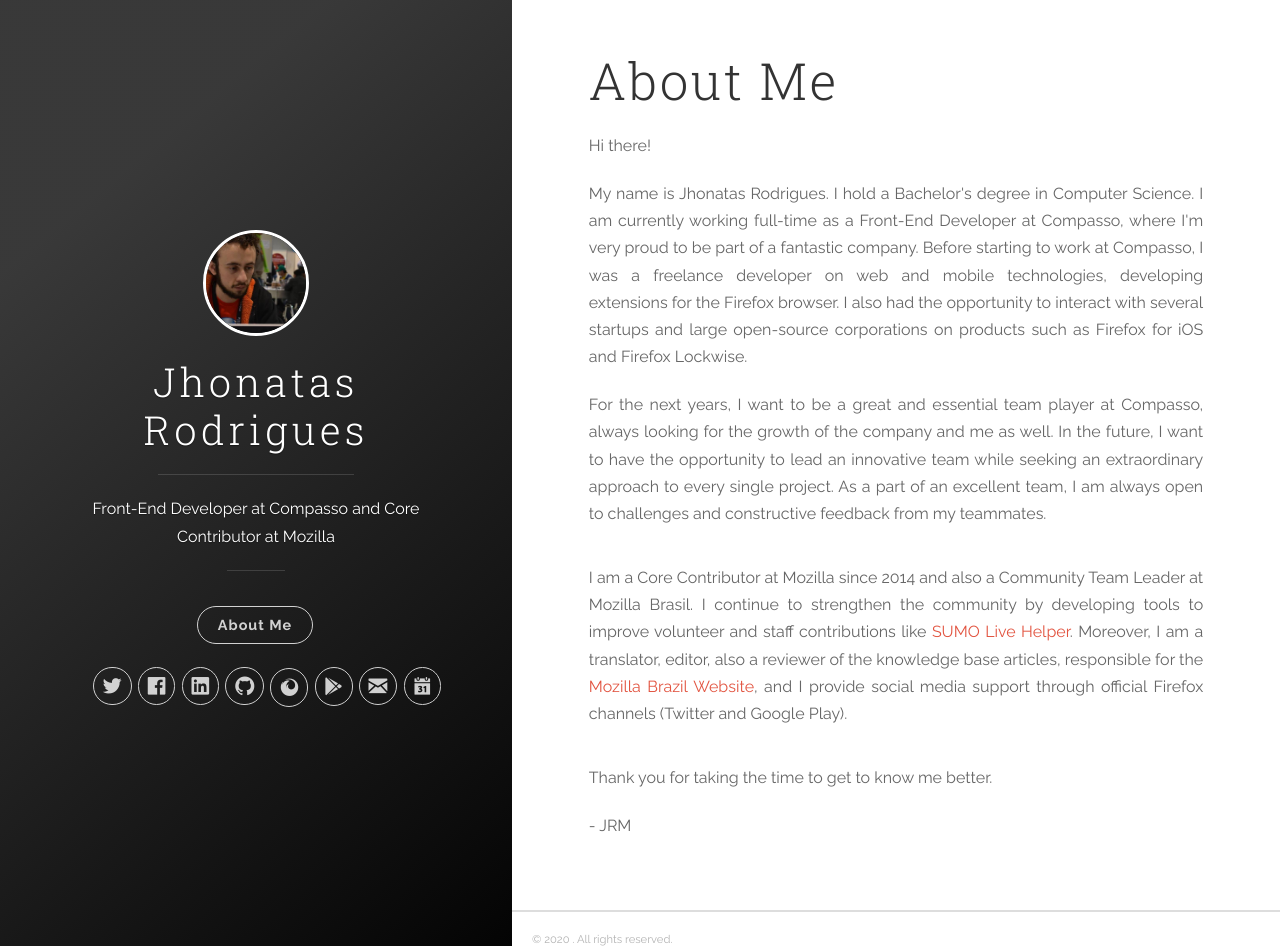
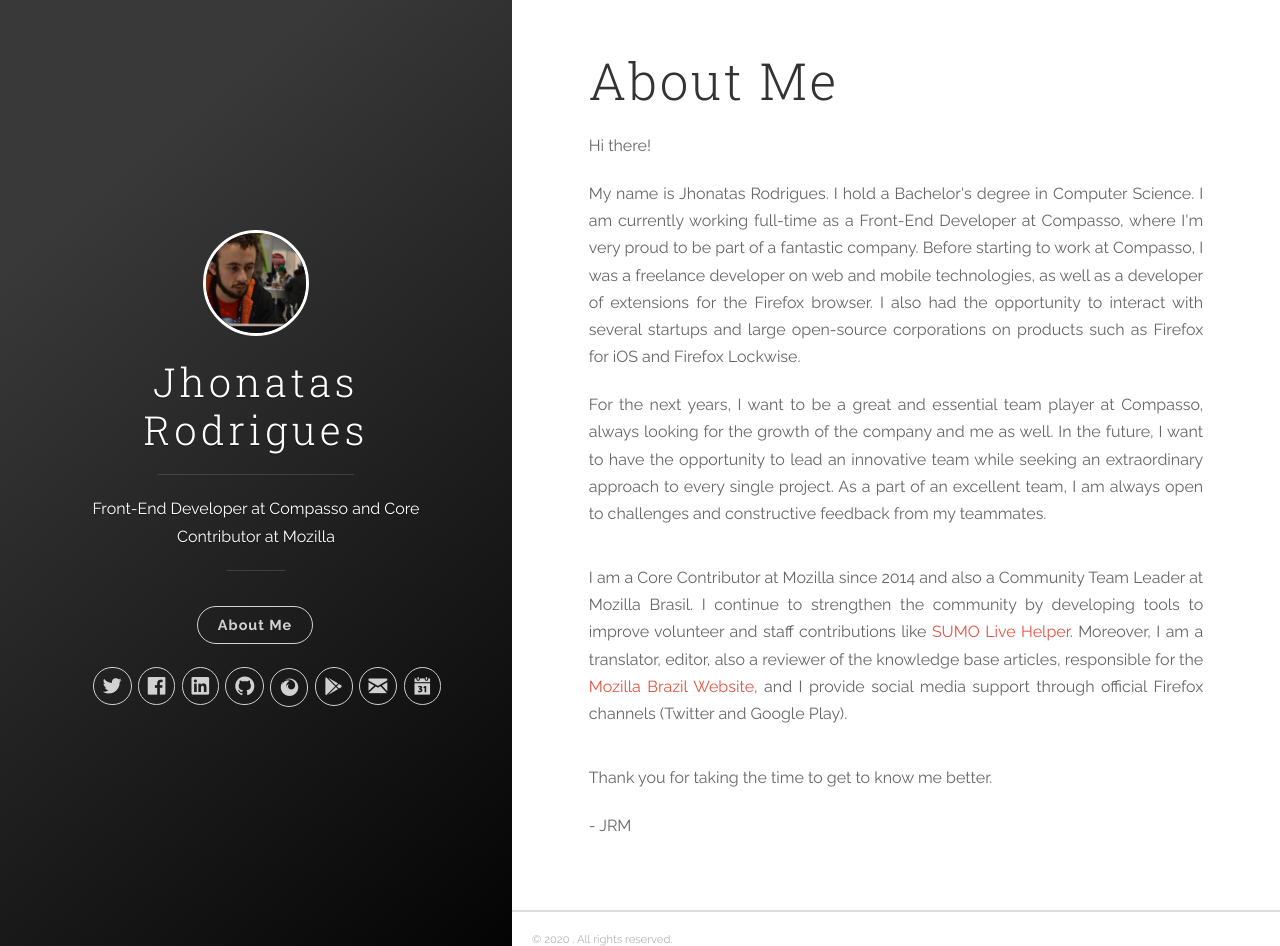
Before and after one commit to jhonatasrm/jhonatasrm.github.io, a Jekyll site: the page built from tags.md, in a window 1280 px wide and 946 px high. Built offline with Jekyll 4.4.1, drawn with Linux system fonts in a browser that asks for light colours; nearby versions of some CDN libraries.

Commit message:
Update description 'About Me' and minor fixes

```diff
--- a/_layouts/default.html
+++ b/_layouts/default.html
@@ -15,12 +15,14 @@
             <p align="justify">
                 My name is Jhonatas Rodrigues. I hold a Bachelor's degree in Computer Science. I am currently working
                 full-time as a Front-End Developer at Compasso, where I'm very proud to be part of a fantastic company. Before starting to work at Compasso,
-                I was a freelance developer on web and mobile technologies, developing extensions for the Firefox browser. I also had the opportunity to interact
+                I was a freelance developer on web and mobile technologies, as well
+                as a developer of extensions for the Firefox browser. I also had the opportunity to interact
                 with several startups and large open-source corporations on products such as Firefox for iOS and Firefox Lockwise.
             </p>
             <p align="justify">
                 For the next years, I want to be a great and essential team player at Compasso, always looking for the growth of the company and me as well. In the future,
-                I want to have the opportunity to lead an innovative team while seeking an extraordinary approach to every single project. As a part of an excellent team, I am always open to challenges and constructive feedback from my teammates.
+                I want to have the opportunity to lead an innovative team while seeking an extraordinary approach to every single project. As a part of
+                an excellent team, I am always open to challenges and constructive feedback from my teammates.
             </p><br>
 
             <p align="justify">I am a Core Contributor at Mozilla since 2014 and also a Community Team Leader at Mozilla Brasil. I continue to strengthen the community by developing tools to improve volunteer and staff
--- a/about_me.html
+++ b/about_me.html
@@ -81,11 +81,11 @@
 
         <div class="navigation-wrapper">
 
-          <nav class="cover-navigation cover-navigation--primary">
+          <!-- <nav class="cover-navigation cover-navigation--primary">
             <ul class="navigation">
               <li class="navigation__item"><a href="about_me.html" title="About Me" class="blog-button">About Me</a></li>
             </ul>
-          </nav>
+          </nav> -->
 
           <nav class="cover-navigation navigation--social">
             <ul class="navigation">
```
